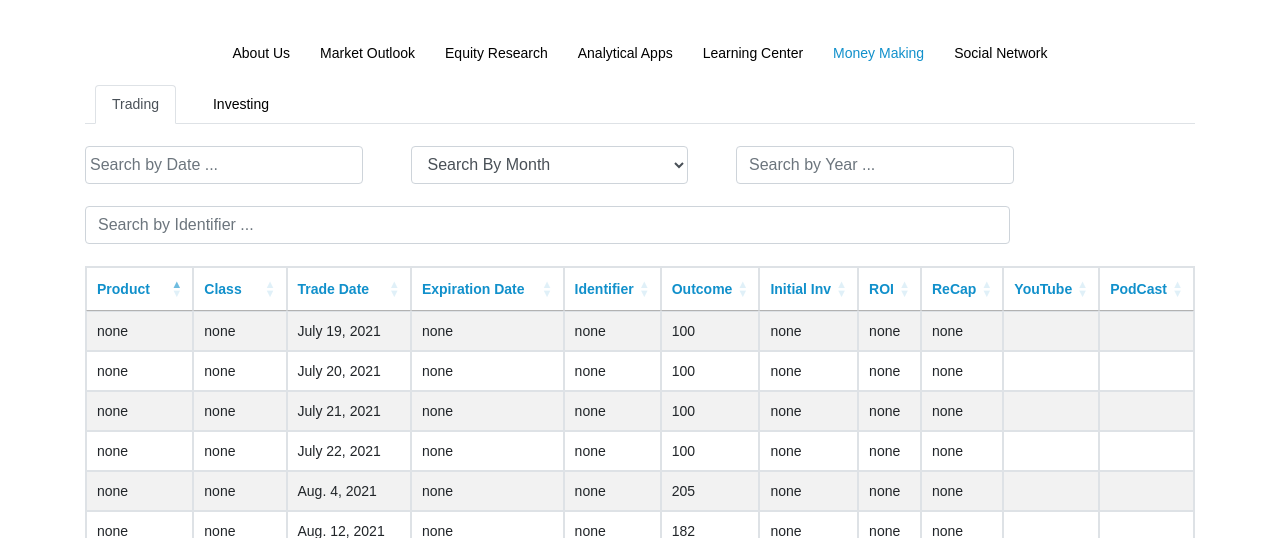
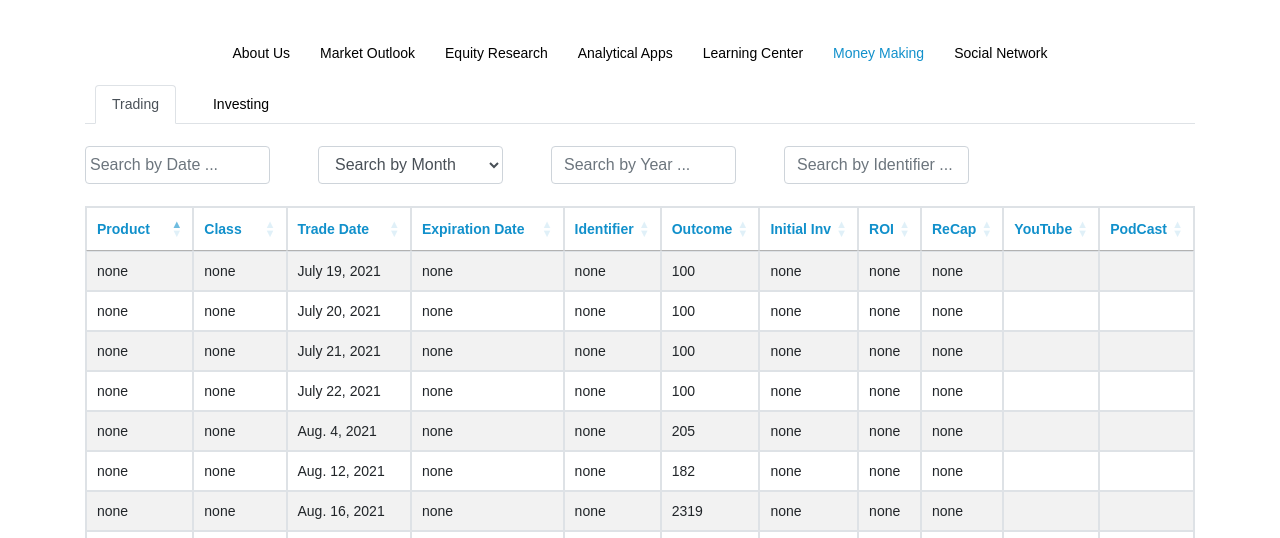
Before and after one commit to Falconx-Soft/bufintech, a Django app: page /en/money-making in a window 1280 px wide. Shown: the part 44-582 px from the top of the page. Run offline with Django 3.2, Linux system fonts and the light colour scheme; data comes from the database, SQL or seed files in the repository; both versions use the stored data as it was after the commit; some libraries are stand-ins or nearby versions.

Commit message:
changing content

```diff
--- a/base/templates/base/money_making.html
+++ b/base/templates/base/money_making.html
@@ -16,10 +16,10 @@
 			<div id="public" class="tab-pane fade in">
 			<br />
 			<div class="d-block d-md-flex">
-				<input  type="text" placeholder="Search by Date ..." id="trading_search_date" class="form-control col-12 col-md-3 mt-2 mt-md-0 datepicker  mr-5">
+				<input  type="text" placeholder="Search by Date ..." id="trading_search_date" class="form-control col-12 col-md-2 mt-2 mt-md-0 datepicker  mr-5">
 
-				<select  class="form-control col-12 col-md-3 mr-5" id="trading_search_month" title="Search By Month">
-					<option value="">Search By Month</option>
+				<select  class="form-control col-12 col-md-2 mr-5" id="trading_search_month" title="Search By Month">
+					<option value="">Search by Month</option>
 					<option value="Jan">Jan</option>
 					<option value="Feb">Feb</option>
 					<option value="Mar">March</option>
@@ -33,11 +33,8 @@
 					<option value="Nov">Nov</option>
 					<option value="Dec">Dec</option>
 				</select>
-				<input  type="number" placeholder="Search by Year ..." id="trading_search_year" class="form-control col-12 col-md-3 mt-2 mt-md-0 mr-5">
-			</div>
-			<br>
-			<div class="d-block d-md-flex">
-				<input type="text" placeholder="Search by Identifier ..." id="trading_search_identifier" class="form-control col-12 col-md-10 mt-2 mt-md-0  mr-5">
+				<input  type="number" placeholder="Search by Year ..." id="trading_search_year" class="form-control col-12 col-md-2 mt-2 mt-md-0 mr-5">
+				<input type="text" placeholder="Search by Identifier ..." id="trading_search_identifier" class="form-control col-12 col-md-2 mt-2 mt-md-0  mr-5">
 			</div>
 			<br />
 				<table id="example" class="table table-striped table-bordered" style="width:100%">
@@ -79,10 +76,10 @@
 			<br />
 
 			<div class="d-block d-md-flex">
-				<input  type="text" placeholder="Search by Entry Date ..." id="investing_search_date" class="form-control col-12 col-md-3 mt-2 mt-md-0 datepicker mr-5">
+				<input  type="text" placeholder="Search by Date ..." id="investing_search_date" class="form-control col-12 col-md-2 mt-2 mt-md-0 datepicker mr-5">
 
-				<select  class="form-control col-12 col-md-3 mr-5" id="investing_search_month" title="Search By Month">
-					<option value="">Search By Month</option>
+				<select  class="form-control col-12 col-md-2 mr-5" id="investing_search_month" title="Search By Month">
+					<option value="">Search by Month</option>
 					<option value="Jan">Jan</option>
 					<option value="Feb">Feb</option>
 					<option value="Mar">March</option>
@@ -96,13 +93,9 @@
 					<option value="Nov">Nov</option>
 					<option value="Dec">Dec</option>
 				</select>
-				<input  type="number" placeholder="Search by Year ..." id="investing_search_year" class="form-control col-12 col-md-3 mt-2 mt-md-0 mr-5">
-			</div>
-			<br>
-			<div class="d-block d-md-flex">
-				<input  type="text" placeholder="Search by Entry Market ..." id="investing_search_market" class="form-control col-12 col-md-5 mt-2 mt-md-0 mr-5">
-
-				<input  type="text" placeholder="Search by Entry Ticker ..." id="investing_search_ticker" class="form-control col-12 col-md-5 mt-2 mt-md-0 mr-5">
+				<input  type="number" placeholder="Search by Year ..." id="investing_search_year" class="form-control col-12 col-md-2 mt-2 mt-md-0 mr-5">
+				<input  type="text" placeholder="Search by Market ..." id="investing_search_market" class="form-control col-12 col-md-2 mt-2 mt-md-0 mr-5">
+				<input  type="text" placeholder="Search by Ticker ..." id="investing_search_ticker" class="form-control col-12 col-md-2 mt-2 mt-md-0 mr-5">
 			</div>
 			<br />
 				<table id="example1" class="table table-striped table-bordered" style="width:100%">
--- a/mysite/static/base/main.js
+++ b/mysite/static/base/main.js
@@ -158,6 +158,7 @@ $(document).ready(function(){
         }else{
           d=""
         }
+        print(d)
         table
             .columns( 2 )
             .search( d )
```
Also changed, not shown: base/templates/base/equity.html (+9 -11 lines), base/templates/base/learning.html (+7 -12 lines), base/templates/base/market.html (+5 -8 lines), db.sqlite3.
